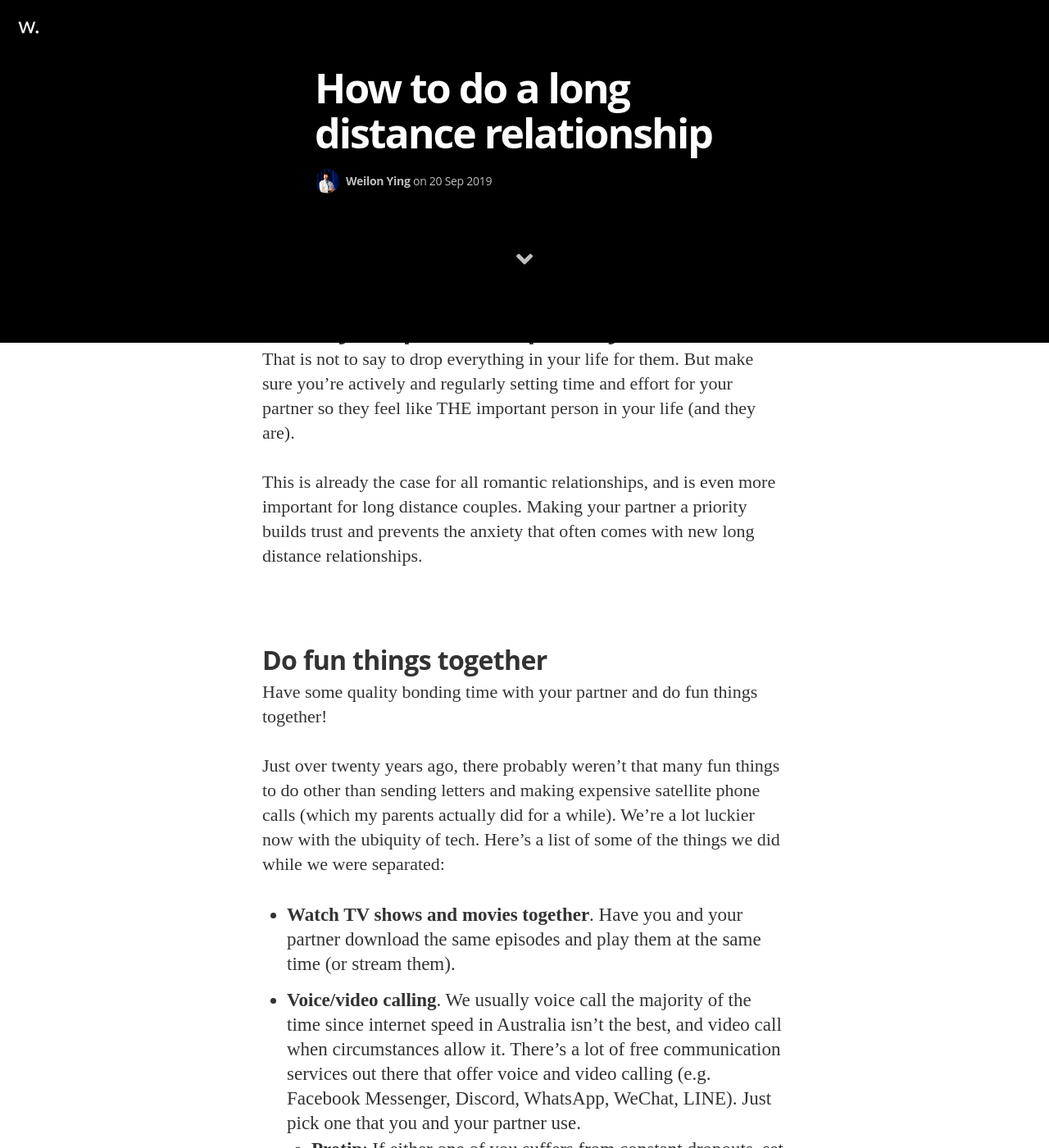
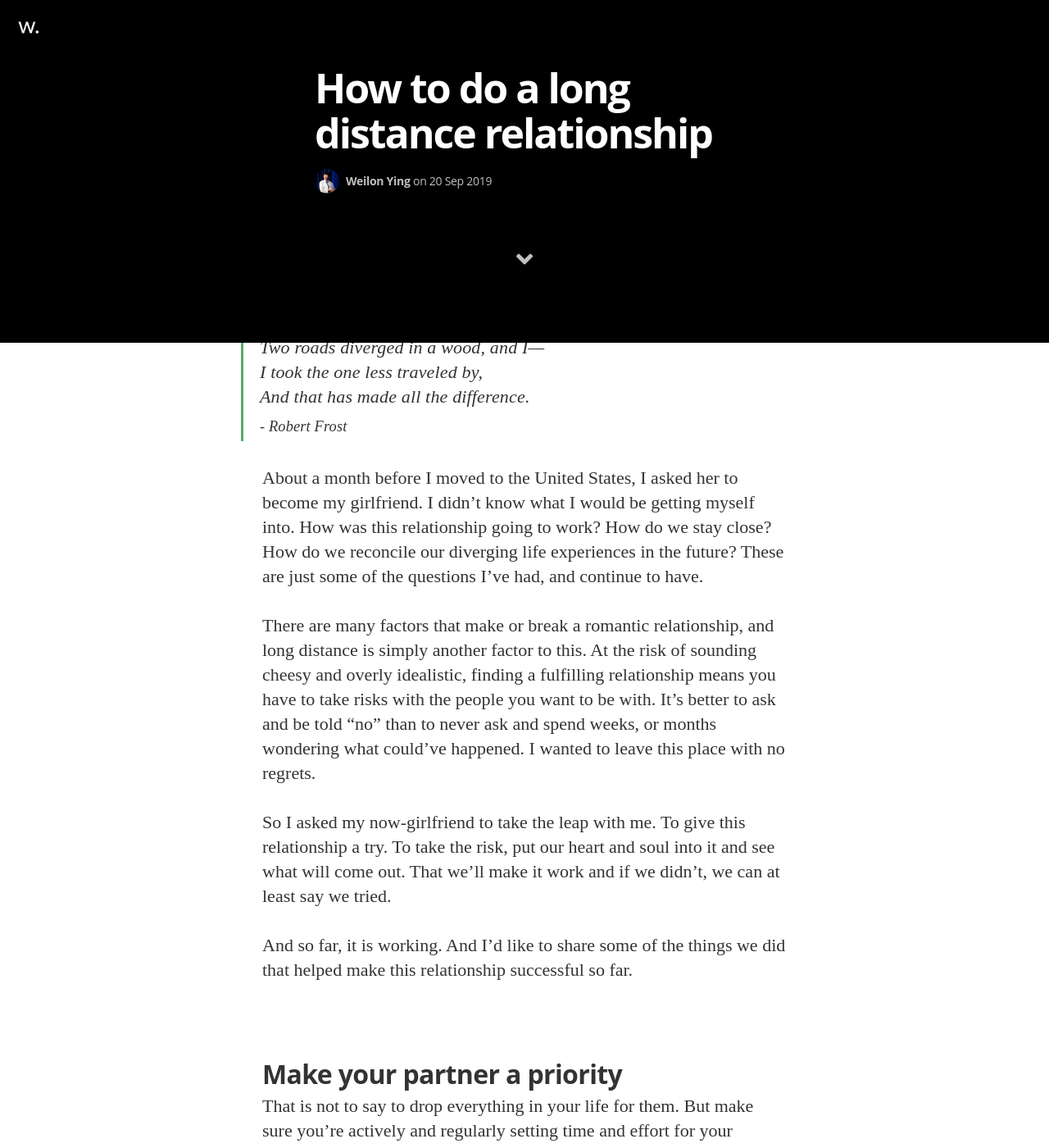
Before and after one commit to WeilonYing/weilonying.github.io, a Jekyll site: the page built from _posts/2019-09-20-how-to-do-a-long-distance-relationship.md, in a window 1280 px wide and 1400 px high, scrolled down 982 px. Shown: the whole window at 82% size. Built offline with Jekyll 4.4.1, drawn with Linux system fonts in a browser that asks for light colours; nearby versions of some CDN libraries; some web fonts are replaced; some of the changed text lies outside the part shown.

Commit message:
Added to ldr post

```diff
--- a/_posts/2019-09-20-how-to-do-a-long-distance-relationship.md
+++ b/_posts/2019-09-20-how-to-do-a-long-distance-relationship.md
@@ -8,14 +8,45 @@ image: https://lh3.googleusercontent.com/lxOhViqhUKiJddPmhL_6JDqYK3VTlCOWWKciA3a
 ---
 
 Yesterday, my girlfriend and I thought it would be a fun activity to each write a blog
-post on what made our relationship work. So here's mine.
+post on what made our relationship work. So here's mine. (And here's her
+[post](https://avalonche.github.io/how-to-do-a-long-distance-relationship))
 
 I first want to preface this by saying that the things I list here are what worked for us.
 Every LDR couple have their own set of unique circumstances, and you might find that what
 worked for us might not work for you. **Above all**, try to keep an open mind and
 communicate with your partner. Things become easier when you're both on the same page.
 
-**Edit**: Here's my girlfriend's [blog post](https://avalonche.github.io/how-to-do-a-long-distance-relationship)
+---
+
+>  I shall be telling this with a sigh
+<br>
+Somewhere ages and ages hence:
+<br>
+Two roads diverged in a wood, and I—
+<br>
+I took the one less traveled by,
+<br>
+And that has made all the difference.
+<br>
+<sub>- Robert Frost</sub>
+
+About a month before I moved to the United States, I asked her to become my girlfriend.
+I didn't know what I would be getting myself into. How was this relationship going to work?
+How do we stay close? How do we reconcile our diverging life experiences in the future? These are
+just some of the questions I've had, and continue to have.
+
+There are many factors that make or break a romantic relationship, and long distance is simply
+another factor to this. At the risk of sounding cheesy and overly idealistic, finding a fulfilling
+relationship means you have to take risks with the people you want to be with. It's better to ask
+and be told "no" than to never ask and spend weeks, or months wondering what could've happened.
+I wanted to leave this place with no regrets.
+
+So I asked my now-girlfriend to take the leap with me. To give this relationship a try. To take
+the risk, put our heart and soul into it and see what will come out. That we'll make it work and
+if we didn't, we can at least say we tried.
+
+And so far, it is working. And I'd like to share some of the things we did that helped make this
+relationship successful so far.
 
 # Make your partner a priority
 That is not to say to drop everything in your life for them. But make sure you're actively
```
